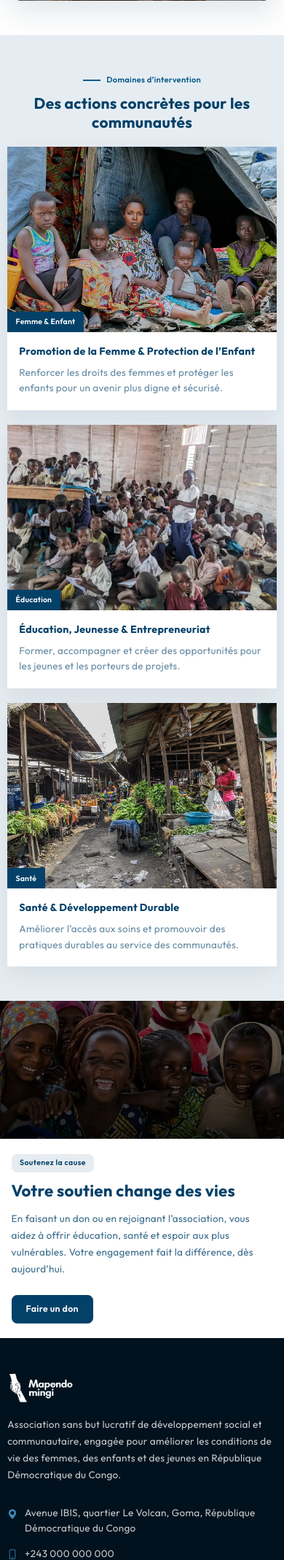
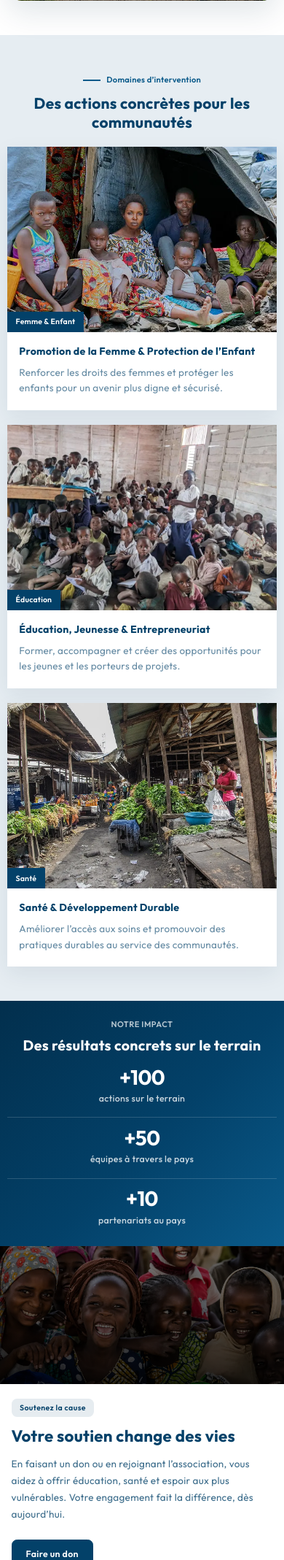
Before and after one commit to Elkis243/mapendomingi, a Django app: page / in a window 390 px wide. Shown: the part 1158-3295 px from the top of the page at 73% size. Run offline with Django 5.2, Linux system fonts and the light colour scheme; data that the repository does not hold is empty.

Commit message:
Update images and styles for improved layout and responsiveness
- Added new 'about.webp' image and updated existing images for better visual content.
- Modified CSS styles to enhance navbar, hero sections, and impact statistics layout.
- Adjusted logo dimensions and image properties for improved display across devices.
- Updated footer links and contact information for accuracy and relevance.

```diff
--- a/static/style/index.css
+++ b/static/style/index.css
@@ -10,7 +10,7 @@
   --mm-ink: #034169;
   --font-family-base: "Outfit", sans-serif;
   --navbar-height: 2rem;
-  --navbar-logo-height: 50px;
+  --navbar-logo-height: 72px;
   --navbar-logo-width: auto;
 }
 
@@ -86,7 +86,7 @@ img {
   display: block;
   width: var(--navbar-logo-width);
   height: var(--navbar-logo-height);
-  max-width: 140px;
+  max-width: 200px;
   aspect-ratio: 300 / 147;
   object-fit: contain;
   object-position: left center;
@@ -208,7 +208,7 @@ img {
   width: 100%;
   height: 100%;
   object-fit: cover;
-  object-position: center 30%;
+  object-position: center 20%;
   will-change: transform;
   animation: hero-drift 36s linear infinite;
 }
@@ -550,6 +550,86 @@ img {
   }
 }
 
+/* ——— Accueil : impact / stats ——— */
+
+.impact-stats {
+  background: linear-gradient(
+    135deg,
+    var(--mm-blue-deep) 0%,
+    var(--mm-blue) 55%,
+    var(--mm-blue-mid) 100%
+  );
+  color: var(--mm-white);
+  padding-top: clamp(1.75rem, 3.5vw, 2.5rem);
+  padding-bottom: clamp(1.75rem, 3.5vw, 2.5rem);
+}
+
+.impact-stats__header {
+  max-width: 34rem;
+  margin-bottom: clamp(1rem, 2.5vw, 1.5rem);
+}
+
+.impact-stats__eyebrow {
+  margin: 0 0 0.65rem;
+  color: rgba(255, 255, 255, 0.72);
+  font-size: 0.82rem;
+  font-weight: 600;
+  letter-spacing: 0.04em;
+  text-transform: uppercase;
+}
+
+.impact-stats__title {
+  margin: 0;
+  color: var(--mm-white);
+  font-size: clamp(1.45rem, 3vw, 2rem);
+  font-weight: 700;
+  line-height: 1.25;
+}
+
+.impact-stats__list {
+  list-style: none;
+  margin: 0;
+  padding: 0;
+  display: grid;
+  grid-template-columns: repeat(3, minmax(0, 1fr));
+  gap: clamp(1.25rem, 3vw, 2rem);
+  text-align: center;
+}
+
+.impact-stats__item {
+  min-width: 0;
+  padding: 0.25rem 0.5rem;
+}
+
+.impact-stats__value {
+  margin: 0 0 0.45rem;
+  color: var(--mm-white);
+  font-size: clamp(2.1rem, 5vw, 3.25rem);
+  font-weight: 700;
+  line-height: 1;
+  letter-spacing: -0.02em;
+}
+
+.impact-stats__label {
+  margin: 0;
+  color: rgba(255, 255, 255, 0.78);
+  font-size: clamp(0.92rem, 1.6vw, 1.05rem);
+  font-weight: 500;
+  line-height: 1.4;
+}
+
+@media (max-width: 767.98px) {
+  .impact-stats__list {
+    grid-template-columns: 1fr;
+    gap: 1rem;
+  }
+
+  .impact-stats__item + .impact-stats__item {
+    padding-top: 1rem;
+    border-top: 1px solid rgba(255, 255, 255, 0.16);
+  }
+}
+
 /* ——— Accueil : articles ——— */
 
 .home-blog {
@@ -706,7 +786,7 @@ img {
 }
 
 .hero--contact {
-  min-height: 92svh;
+  min-height: 105svh;
 }
 
 .hero--blog {
@@ -746,8 +826,7 @@ img {
 }
 
 .hero__image--about {
-  object-position: 20% 12%;
-  animation: none;
+  object-position: center 37%;
 }
 
 .donate-card {
@@ -1018,6 +1097,11 @@ img {
     font-size: clamp(1.7rem, 7vw, 2.35rem);
   }
 
+  .page-home .hero__lead {
+    font-size: 15px;
+    line-height: 1.6;
+  }
+
   .hero--donate,
   .hero--contact,
   .hero--blog,
@@ -1040,6 +1124,10 @@ img {
     min-height: 100svh;
     padding-bottom: 0;
   }
+
+  .hero--contact {
+    min-height: 110svh;
+  }
 }
 
 @media (max-width: 575.98px) {
@@ -1057,6 +1145,11 @@ img {
 
   .page-home .hero__title {
     font-size: clamp(1.55rem, 6.5vw, 2.1rem);
+  }
+
+  .page-home .hero__lead {
+    font-size: 15.5px;
+    line-height: 1.62;
   }
 
   .hero--blog {
@@ -1075,7 +1168,7 @@ img {
   }
 
   .hero--contact {
-    min-height: 115svh;
+    min-height: 125svh;
   }
 
   .page-hero__title {
@@ -1583,7 +1676,7 @@ img {
 
 .site-footer__logo {
   display: block;
-  height: 52px;
+  height: 68px;
   width: auto;
   object-fit: contain;
   filter: brightness(0) invert(1);
@@ -1733,6 +1826,6 @@ img {
   }
 
   .site-footer__logo {
-    height: 46px;
-  }
-}
+    height: 58px;
+  }
+}
--- a/templates/about.html
+++ b/templates/about.html
@@ -20,10 +20,10 @@
     <div class="hero__media" aria-hidden="true">
       <img
         class="hero__image hero__image--about"
-        src="{% static 'images/qui-sommes-nous.webp' %}"
+        src="{% static 'images/about.webp' %}"
         alt=""
-        width="1200"
-        height="1600"
+        width="2000"
+        height="1333"
         fetchpriority="high"
       />
       <div class="hero__veil"></div>
--- a/templates/home.html
+++ b/templates/home.html
@@ -46,7 +46,7 @@
               de la paix en République Démocratique du Congo.
             </p>
             <div class="hero__actions" data-aos="fade-up" data-aos-delay="340">
-              <a class="hero__btn hero__btn--primary" href="{% url 'app:donate' %}">Nous soutenir</a>
+              <a class="hero__btn hero__btn--primary" href="{% url 'app:donate' %}">Faire un don</a>
             </div>
           </div>
         </div>
@@ -57,7 +57,7 @@
   <section class="org" id="qui-sommes-nous" aria-labelledby="org-heading">
     <div class="container-fluid">
       <div class="row justify-content-center">
-        <div class="col-12 col-lg-9">
+        <div class="col-12 col-lg-8">
           <div class="org__inner">
             <div class="org__content" data-aos="fade-right" data-aos-duration="900">
               <h2 id="org-heading" class="org__title">
@@ -98,7 +98,7 @@
   <section class="domains" id="domaines" aria-labelledby="domains-heading">
     <div class="container-fluid">
       <div class="row justify-content-center">
-        <div class="col-12 col-lg-9">
+        <div class="col-12 col-lg-8">
           <header class="domains__header text-center mx-auto mb-4 mb-md-5" data-aos="fade-up">
             <p class="domains__eyebrow">Domaines d’intervention</p>
             <h2 id="domains-heading" class="domains__title mb-0">
@@ -179,6 +179,36 @@
               </a>
             </div>
           </div>
+        </div>
+      </div>
+    </div>
+  </section>
+
+  <section class="impact-stats" id="impact" aria-labelledby="impact-heading">
+    <div class="container-fluid">
+      <div class="row justify-content-center">
+        <div class="col-12 col-lg-8">
+          <header class="impact-stats__header text-center mx-auto" data-aos="fade-up">
+            <p class="impact-stats__eyebrow">Notre impact</p>
+            <h2 id="impact-heading" class="impact-stats__title">
+              Des résultats concrets sur le terrain
+            </h2>
+          </header>
+
+          <ul class="impact-stats__list" role="list">
+            <li class="impact-stats__item" data-aos="fade-up" data-aos-delay="80">
+              <p class="impact-stats__value">+100</p>
+              <p class="impact-stats__label">actions sur le terrain</p>
+            </li>
+            <li class="impact-stats__item" data-aos="fade-up" data-aos-delay="160">
+              <p class="impact-stats__value">+50</p>
+              <p class="impact-stats__label">équipes à travers le pays</p>
+            </li>
+            <li class="impact-stats__item" data-aos="fade-up" data-aos-delay="240">
+              <p class="impact-stats__value">+10</p>
+              <p class="impact-stats__label">partenariats au pays</p>
+            </li>
+          </ul>
         </div>
       </div>
     </div>
--- a/templates/partials/footer.html
+++ b/templates/partials/footer.html
@@ -34,7 +34,7 @@
               </li>
               <li>
                 <i class="bi bi-phone" aria-hidden="true"></i>
-                <a href="tel:+243000000000">+243 000 000 000</a>
+                <a href="tel:+243829440066">+243 829 440 066</a>
               </li>
               <li>
                 <i class="bi bi-envelope-fill" aria-hidden="true"></i>
@@ -44,22 +44,17 @@
 
             <ul class="site-footer__social" aria-label="Réseaux sociaux">
               <li>
-                <a href="#" class="site-footer__social-link" aria-label="Facebook" rel="noopener noreferrer">
+                <a href="https://www.facebook.com/share/1U5zW1dDag/?mibextid=wwXIfr" class="site-footer__social-link" aria-label="Facebook" target="_blank" rel="noopener noreferrer">
                   <i class="bi bi-facebook" aria-hidden="true"></i>
                 </a>
               </li>
               <li>
-                <a href="#" class="site-footer__social-link" aria-label="LinkedIn" rel="noopener noreferrer">
-                  <i class="bi bi-linkedin" aria-hidden="true"></i>
+                <a href="https://www.tiktok.com/@mapendo_mingi?_r=1&_t=ZS-98Q1goZjQ0X" class="site-footer__social-link" aria-label="TikTok" target="_blank" rel="noopener noreferrer">
+                  <i class="bi bi-tiktok" aria-hidden="true"></i>
                 </a>
               </li>
               <li>
-                <a href="#" class="site-footer__social-link" aria-label="Twitter" rel="noopener noreferrer">
-                  <i class="bi bi-twitter" aria-hidden="true"></i>
-                </a>
-              </li>
-              <li>
-                <a href="#" class="site-footer__social-link" aria-label="Instagram" rel="noopener noreferrer">
+                <a href="https://www.instagram.com/mapendo_mingi?igsh=MXYxMnZqN3hsMDY2ZQ==" class="site-footer__social-link" aria-label="Instagram" target="_blank" rel="noopener noreferrer">
                   <i class="bi bi-instagram" aria-hidden="true"></i>
                 </a>
               </li>
--- a/templates/partials/navbar.html
+++ b/templates/partials/navbar.html
@@ -30,7 +30,6 @@
             <a class="site-navbar__link{% if request.resolver_match.url_name == 'home' %} is-active{% endif %}" href="{% url 'app:home' %}">Home</a>
             <a class="site-navbar__link{% if request.resolver_match.url_name == 'about' %} is-active{% endif %}" href="{% url 'app:about' %}">Qui sommes-nous</a>
             <a class="site-navbar__link" href="{% url 'app:home' %}#domaines">Domaines d’intervention</a>
-            <a class="site-navbar__link{% if request.resolver_match.url_name == 'donate' %} is-active{% endif %}" href="{% url 'app:donate' %}">Don</a>
             <a class="site-navbar__link{% if request.resolver_match.namespace == 'blog' %} is-active{% endif %}" href="{% url 'blog:post_list' %}">Blog</a>
             <a class="site-navbar__link{% if request.resolver_match.url_name == 'contact' %} is-active{% endif %}" href="{% url 'app:contact' %}">Contact</a>
           </div>
@@ -63,7 +62,6 @@
     <a class="site-navbar__link{% if request.resolver_match.url_name == 'home' %} is-active{% endif %}" href="{% url 'app:home' %}">Home</a>
     <a class="site-navbar__link{% if request.resolver_match.url_name == 'about' %} is-active{% endif %}" href="{% url 'app:about' %}">Qui sommes-nous</a>
     <a class="site-navbar__link" href="{% url 'app:home' %}#domaines">Domaines d’intervention</a>
-    <a class="site-navbar__link{% if request.resolver_match.url_name == 'donate' %} is-active{% endif %}" href="{% url 'app:donate' %}">Don</a>
     <a class="site-navbar__link{% if request.resolver_match.namespace == 'blog' %} is-active{% endif %}" href="{% url 'blog:post_list' %}">Blog</a>
     <a class="site-navbar__link{% if request.resolver_match.url_name == 'contact' %} is-active{% endif %}" href="{% url 'app:contact' %}">Contact</a>
   </div>
```
Also changed, not shown: static/images/about.webp (added), static/images/hero.webp, static/images/qui-sommes-nous.webp.
